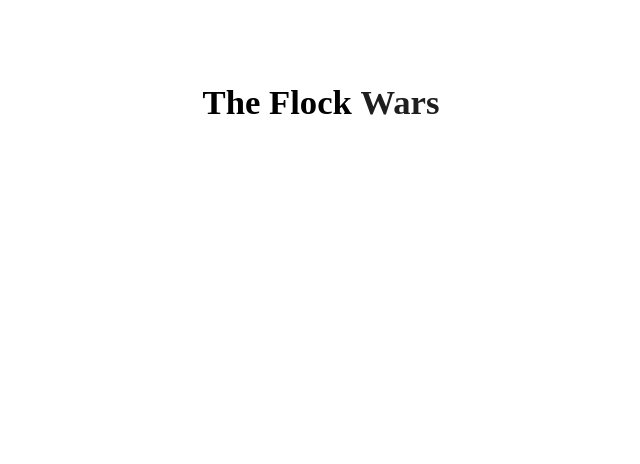
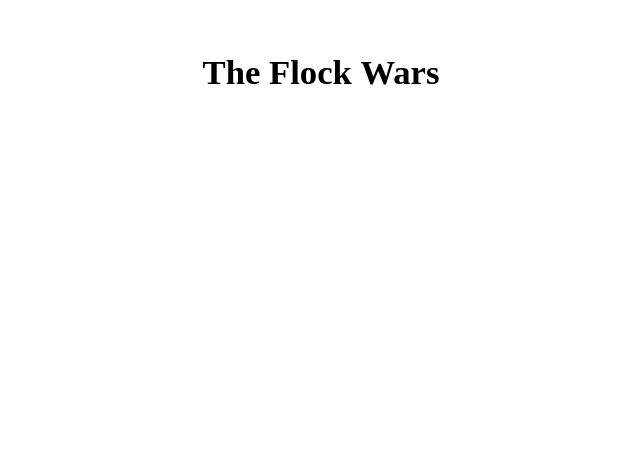
Before and after one commit to kduckets/tfw, a Next.js app: page / in a window 1280 px wide. Shown: the part 336-800 px from the top of the page, without its empty margins (319-959 px from the left). Built offline with nearby package versions, Linux system fonts and the light colour scheme; a web font is replaced by a local one.

Commit message:
Update global.css

```diff
--- a/styles/global.css
+++ b/styles/global.css
@@ -3,8 +3,8 @@ html,
   margin-right: auto;
   margin-left:  auto;
   max-width: 960px;
-  padding-right: 16px;
-  padding-left: 16px;
+  padding-right: 14px;
+  padding-left: 14px;
   font-family:'Redressed', cursive;
   /* background-image: url("../public/old-paper-background.png"); */
 
@@ -20,8 +20,8 @@ p{
 }
 .title span{
   opacity: 0;
-  transform: translateY(30px);
-  animation: fadeIn 4.20s ease-out forwards;
+  /* transform: translateY(30px); */
+  animation: fadeIn 3s ease-out forwards;
   display:inline-block;
 }
 
```
